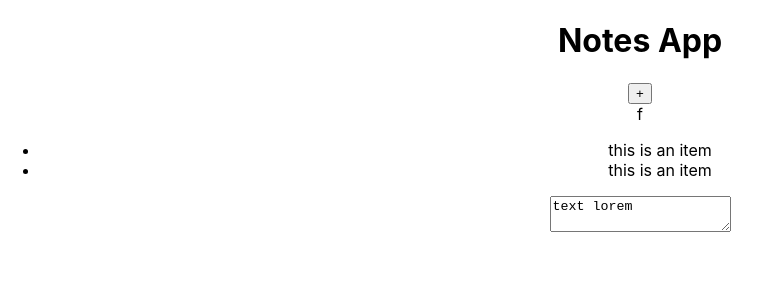
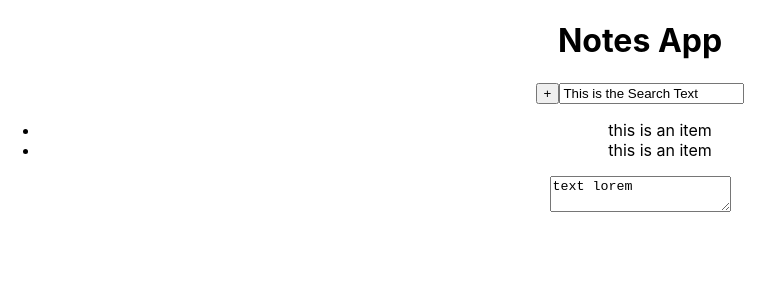
Before and after one commit to PatrickEasterly/ajaxIntro-appleNotes, a React (Create React App) app: page / in a window 1280 px wide. Shown: the top 300 px of the page, without its empty margins (0-784 px from the left). Built offline with nearby package versions, Linux system fonts and the light colour scheme.

Commit message:
makes SearchBar a controlled component

```diff
--- a/src/NotesApp.js
+++ b/src/NotesApp.js
@@ -17,13 +17,23 @@ class NotesApp extends React.Component {
             <div>
                 <h1>Notes App </h1>
                 <NewNote />
-                <SearchBar />
+                <SearchBar
+                text={this.state.searchText}
+                handleChange={this._setSearchText}
+                />
                 <NotesList />
                 <NoteEditor />
             </div>
         )
     }
 
+    _setSearchText=(searchText)=> {
+        this.setState({
+            searchText
+        }, ()=> {
+            console.log('f')
+        })
+    }
 }
 
 export default NotesApp;
--- a/src/SearchBar.js
+++ b/src/SearchBar.js
@@ -1,8 +1,20 @@
 import React from 'react';
 
-function SearchBar() {
+SearchBar.defaultProps = {
+    text: 'Default props'
+}
+
+function SearchBar({
+    text,
+    handleChange
+}) {
     return (
-        <div>f</div>
+        <input
+        value={text}
+        onChange={(event)=> {
+            handleChange(event.target.value)
+        }}
+        />
     )
 }
 
```
